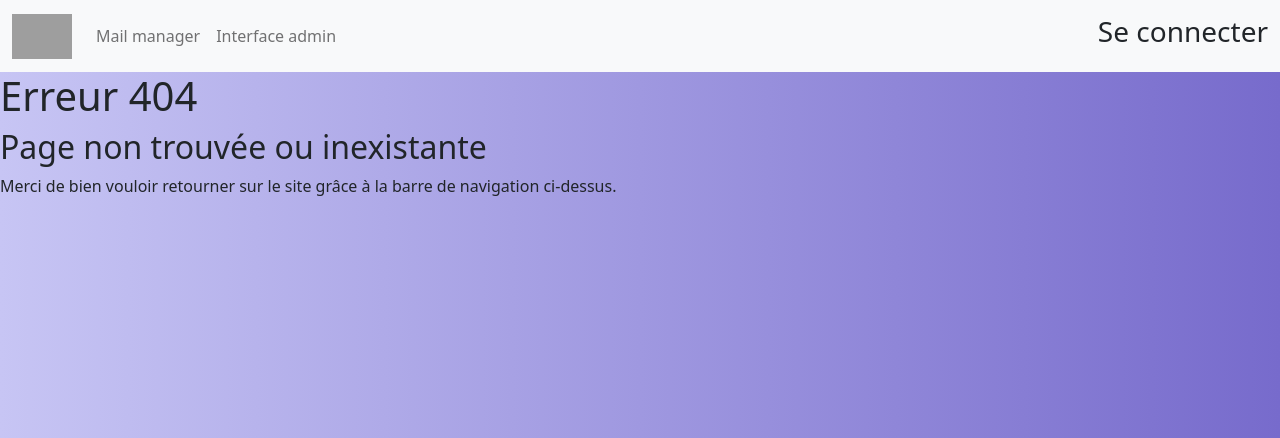
After one commit to PhenYonathan/mail_manager, a Django app: template mail_manager/templates/mail_manager/404.html in a window 1280 px wide. The commit adds this page. Shown: the top 438 px of the page. Run offline with Django 4.2, Linux system fonts and the light colour scheme; the template is opened without the code that fills it, so the values that code supplies are empty; some libraries are stand-ins or nearby versions; grey boxes are pictures that could not be loaded.

Commit message:
(fix) template Erreur 404

```diff
--- a/app_manager/static/css/style.css
+++ b/app_manager/static/css/style.css
@@ -13,3 +13,7 @@ body{
     margin-left: 10px;
     margin-right: 10px;
 }
+
+/*.error_page{*/
+/*    margin: 10%;*/
+/*}*/
--- a/app_manager/templates/app_manager/base.html
+++ b/app_manager/templates/app_manager/base.html
@@ -15,7 +15,7 @@
     <script src="https://kit.fontawesome.com/a2d7b6d3c7.js" crossorigin="anonymous"></script>
     <link href="https://cdn.jsdelivr.net/npm/bootstrap@5.2.0-beta1/dist/css/bootstrap.min.css" rel="stylesheet" integrity="sha384-0evHe/X+R7YkIZDRvuzKMRqM+OrBnVFBL6DOitfPri4tjfHxaWutUpFmBp4vmVor" crossorigin="anonymous">
 
-    <link rel="stylesheet" href="{% static 'css/style.css' %}">
+    <link rel="stylesheet" type="text/css" href="{% static 'css/style.css' %}">
     {% block stylesheets %}{% endblock %}
 </head>
 <body>
--- a/mail_manager/settings.py
+++ b/mail_manager/settings.py
@@ -126,7 +126,7 @@ USE_TZ = True
 # Static files (CSS, JavaScript, Images)
 # https://docs.djangoproject.com/en/4.0/howto/static-files/
 
-STATIC_URL = 'static/'
+STATIC_URL = '/static/'
 STATIC_ROOT = BASE_DIR / 'staticfiles'
 
 MEDIA_URL = '/media/'
--- /dev/null
+++ b/mail_manager/templates/mail_manager/404.html
@@ -0,0 +1,17 @@
+{% extends "app_manager/base.html" %}
+{% load static %}
+
+{% block title %}Accés bloqué !{% endblock %}
+
+{% block stylesheets %}{% endblock %}
+
+{% block content %}
+    <div class="error-page">
+        <h1>Erreur 404</h1>
+        <h2>Page non trouvée ou inexistante</h2>
+
+        <p>Merci de bien vouloir retourner sur le site grâce à la barre de navigation ci-dessus.</p>
+    </div>
+{% endblock %}
+
+{% block javascripts %}{% endblock %}
--- a/mail_manager/urls.py
+++ b/mail_manager/urls.py
@@ -27,3 +27,5 @@ urlpatterns = [
     path('admin/', admin.site.urls, name='admin'),
     path('logout/', LogoutView.as_view(), name='logout')
 ]
+
+handler404 = "mail_manager.views.error_404"
--- a/mail_manager/views.py
+++ b/mail_manager/views.py
@@ -28,3 +28,7 @@ class LogoutView(TemplateView):
 
         # return render(request, self.template_name)
         return redirect('home')
+
+
+def error_404(request, exception):
+    return render(request, "mail_manager/404.html")
```
